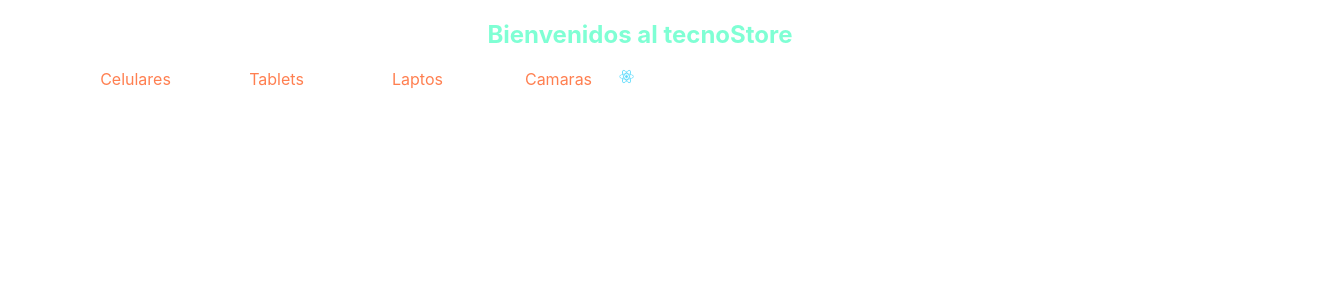
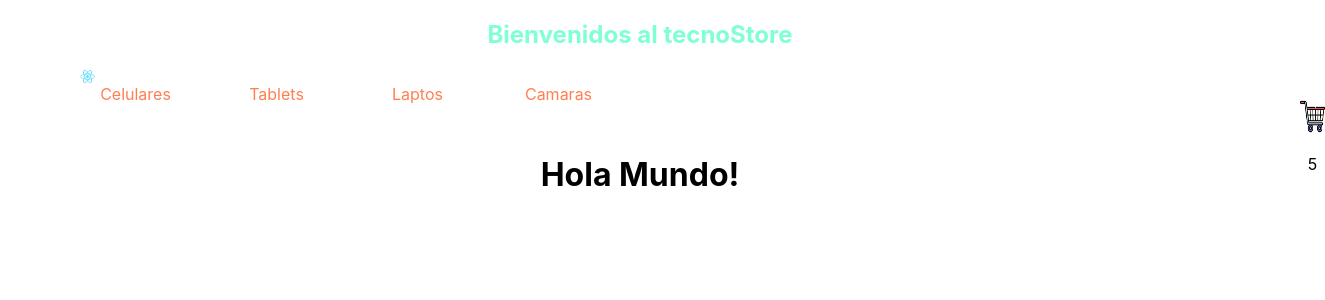
Before and after one commit to Stephany-Plaza/e-commerce, a React (Create React App) app: page / in a window 1280 px wide. Shown: the top 300 px of the page, 1325 px wide, since content can reach past the window. Built offline with nearby package versions, Linux system fonts and the light colour scheme.

Commit message:
hola mundo-componentes1

```diff
--- a/src/App.js
+++ b/src/App.js
@@ -1,12 +1,14 @@
 import logo from './logo.svg';
 import './App.css';
 import Navbar from './components/NavBar/Navbar';
+import ItemListContainer from './components/ItemListContainer/ItemListContainer';
 
 
 function App() {
   return (
     <div className="App">
       <Navbar />
+      <ItemListContainer greeting='Hola Mundo!' />
     </div>
   );
 }
--- /dev/null
+++ b/src/components/CartWidget/CartWidget.css
@@ -0,0 +1,9 @@
+.contenedor-carrito{
+    width: 25px;
+    height: 35px;
+    margin-left: 1300px;
+}
+img.imagen-carrito{
+    width: 25px;
+    height: 35px;
+}
--- /dev/null
+++ b/src/components/CartWidget/CartWidget.js
@@ -0,0 +1,10 @@
+import './CartWidget.css'
+const CartWidget = ({height,width})=>{
+    return(
+        <div className='contenedor-carrito'>
+    <img className='imagen-carrito' src="./images/carrito-logo.png"></img>
+    <p className='cantidad'>5</p>
+    </div>
+    )
+}
+export default CartWidget
--- /dev/null
+++ b/src/components/ItemListContainer/ItemListContainer.js
@@ -0,0 +1,6 @@
+const ItemListContainer = ({greeting})=>{
+    return (
+        <h1> {greeting}</h1>
+    )
+}
+export default ItemListContainer
--- a/src/components/NavBar/Navbar.css
+++ b/src/components/NavBar/Navbar.css
@@ -20,4 +20,5 @@
     display: flex;
     width: 15px;
     height: 15px;
+    margin-left: 25px;
 }
--- a/src/components/NavBar/Navbar.js
+++ b/src/components/NavBar/Navbar.js
@@ -1,17 +1,21 @@
 import './Navbar.css'
+import CartWidget from '../CartWidget/CartWidget'
 
-const NavBar = ()=>{
+const Navbar = ()=>{
     return(
+        <>
         <nav>
             <h1 className="h1">Bienvenidos al tecnoStore</h1>
             <ul className="nav">
+            <div className="img"><img src={"./images/logo192.png"} alt='logo' /></div>
                 <li className="navLi"><a href="#">Celulares</a></li>
                 <li className="navLi"><a href="#">Tablets</a></li>
                 <li className="navLi"><a href="#">Laptos</a></li>
                 <li className="navLi"><a href="#">Camaras</a></li>
             </ul>
-            <div className="img"><img src={"./images/logo192.png"} alt='logo' /></div>
+            <CartWidget />
         </nav>
+        </>
     )
 }
-export default NavBar
+export default Navbar
```
Also changed, not shown: public/images/carrito-logo.png (added).
